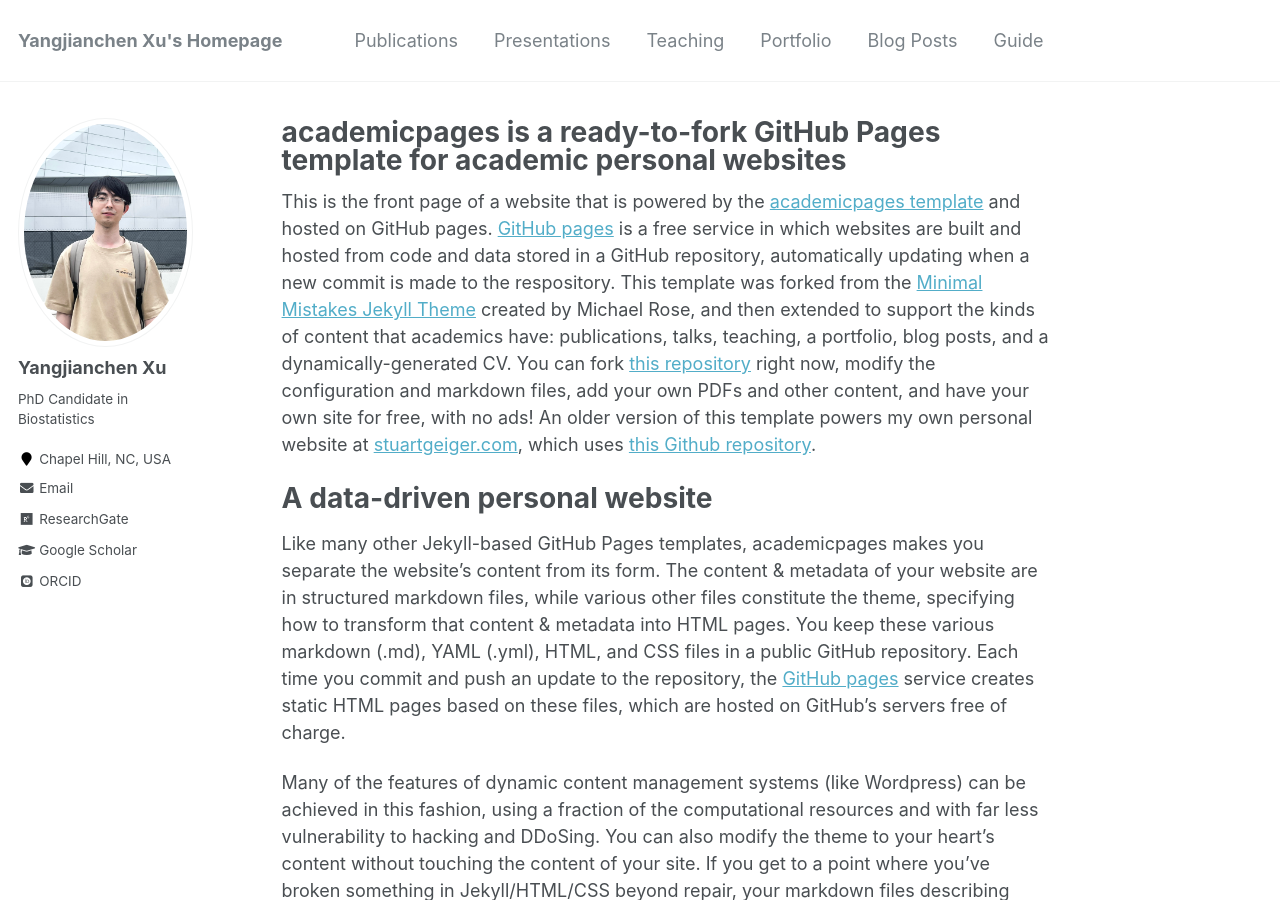
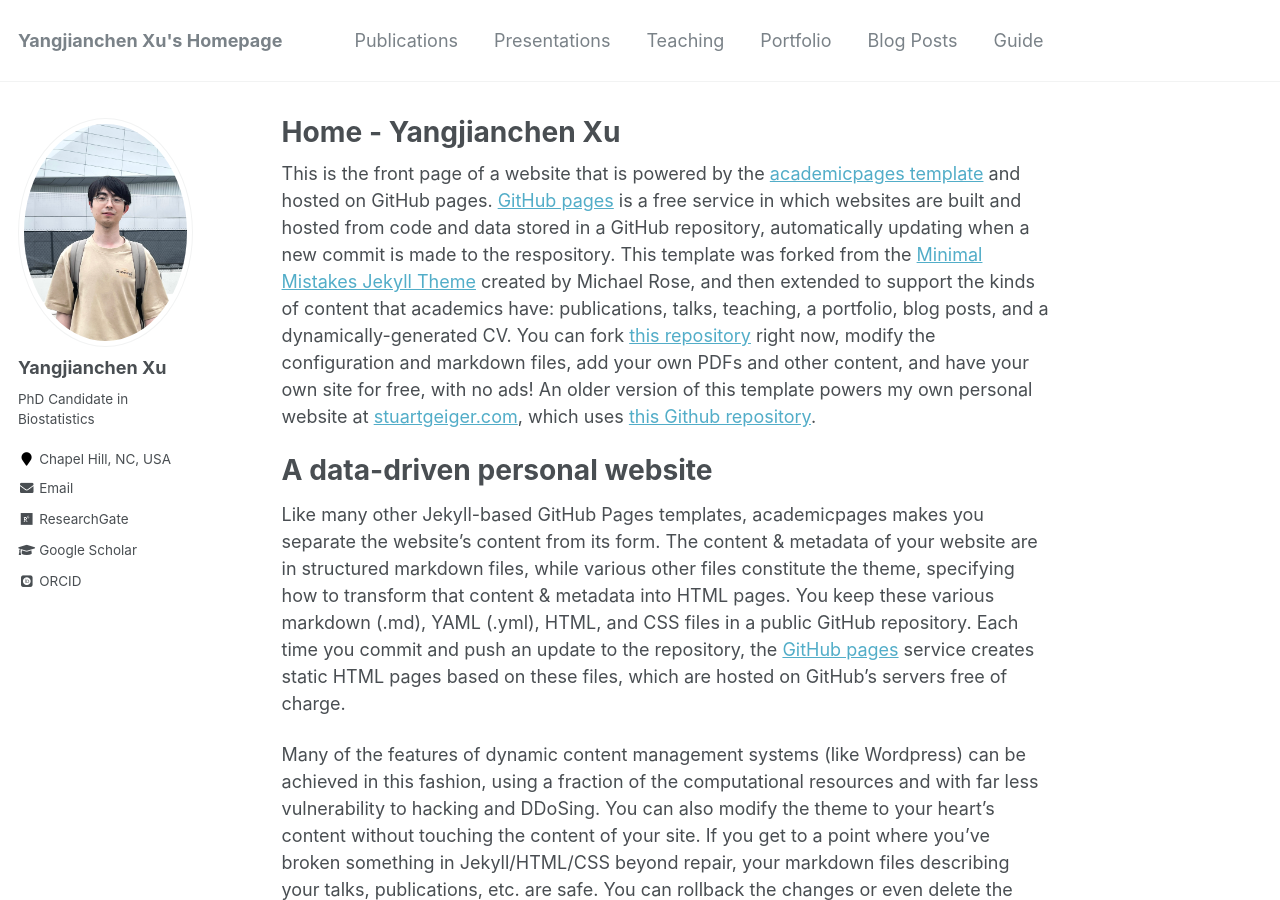
Before and after one commit to yangjc-xu/yangjc-xu.github.io, a Jekyll site: the page built from _pages/about.md, in a window 1280 px wide and 900 px high. Built offline with Jekyll 4.4.1, drawn with Linux system fonts in a browser that asks for light colours; some web fonts are replaced.

Commit message:
Update about.md

```diff
--- a/_pages/about.md
+++ b/_pages/about.md
@@ -1,6 +1,6 @@
 ---
 permalink: /
-title: "academicpages is a ready-to-fork GitHub Pages template for academic personal websites"
+title: "Home - Yangjianchen Xu"
 excerpt: "About me"
 author_profile: true
 redirect_from:
```
